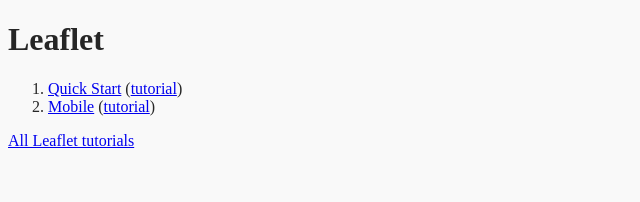
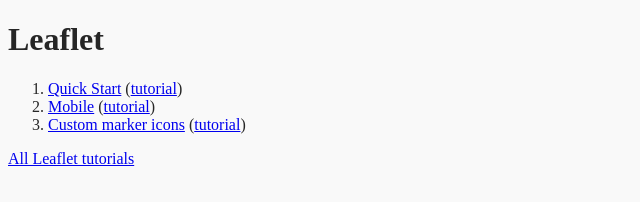
Before and after one commit to Stassi/leaflet-tutorials, a website: page public/index.html in a window 1280 px wide. Shown: the whole page, without its empty margins (0-640 px from the left). Drawn offline with Linux system fonts and the light colour scheme.

Commit message:
append "custom marker icons" to tutorials list

```diff
--- a/public/index.html
+++ b/public/index.html
@@ -18,6 +18,10 @@
     <a href="mobile.html">Mobile</a>
     (<a href="https://leafletjs.com/examples/mobile/" target="_blank">tutorial</a>)
   </li>
+  <li>
+    <a href="custom-marker-icons.html">Custom marker icons</a>
+    (<a href="https://leafletjs.com/examples/custom-icons/" target="_blank">tutorial</a>)
+  </li>
 </ol>
 <p>
   <a href="https://leafletjs.com/examples.html" target="_blank">All Leaflet tutorials</a>
```
